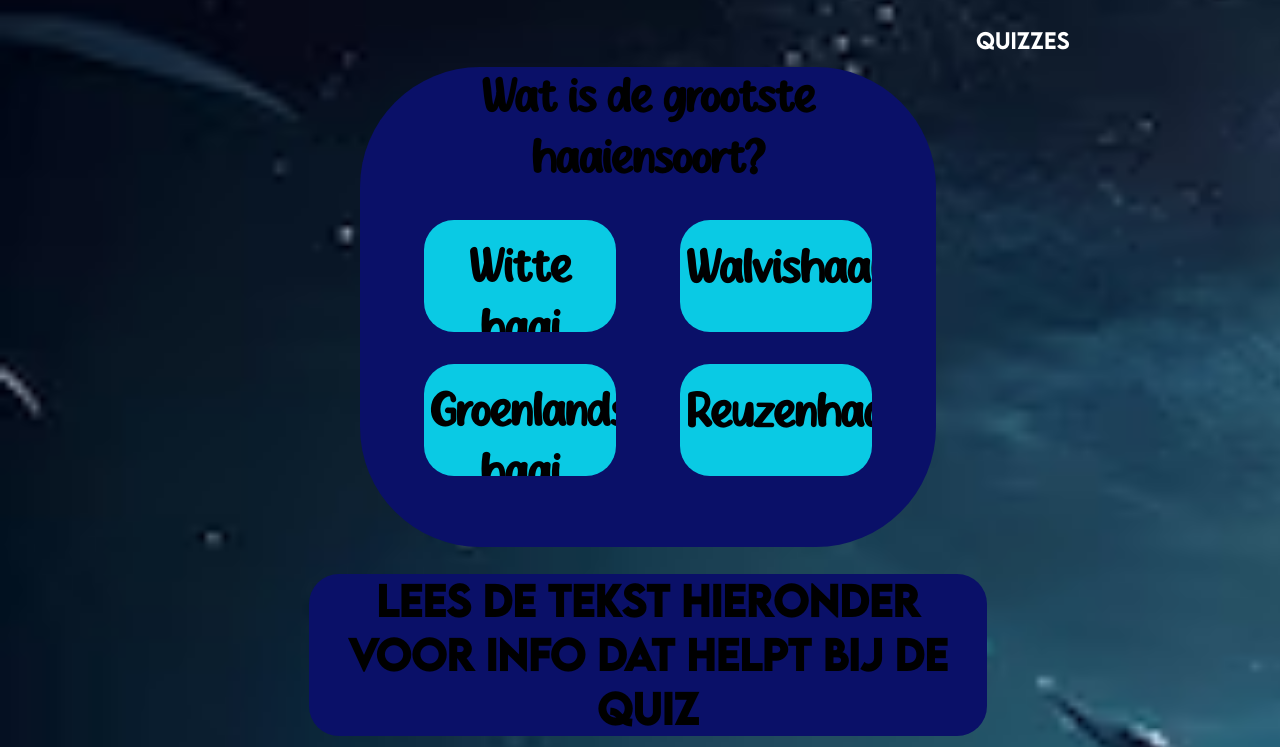
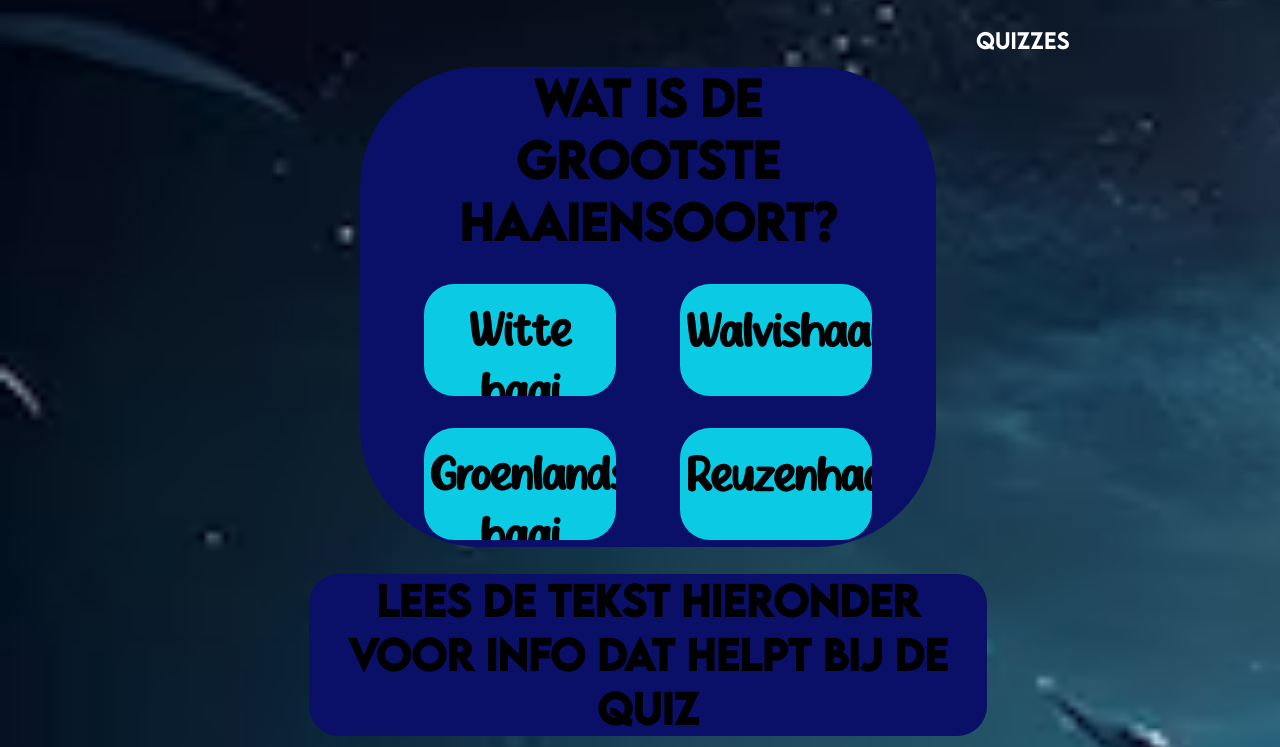
Before and after one commit to Dinandd/QuizWiz, a plain HTML site: page haai.html in a window 1280 px wide. Shown: the part 93-840 px from the top of the page. Drawn offline with Linux system fonts and the light colour scheme.

Commit message:
Nog een aanpassing

```diff
--- a/CSS/haai.css
+++ b/CSS/haai.css
@@ -139,7 +139,7 @@
     .quizVraag {
       width: 30vw;
       font-size: 35pt;
-      font-family: font2;
+      font-family: font1;
       text-align: center;
       margin-left: 7.5vw;
     }
```
